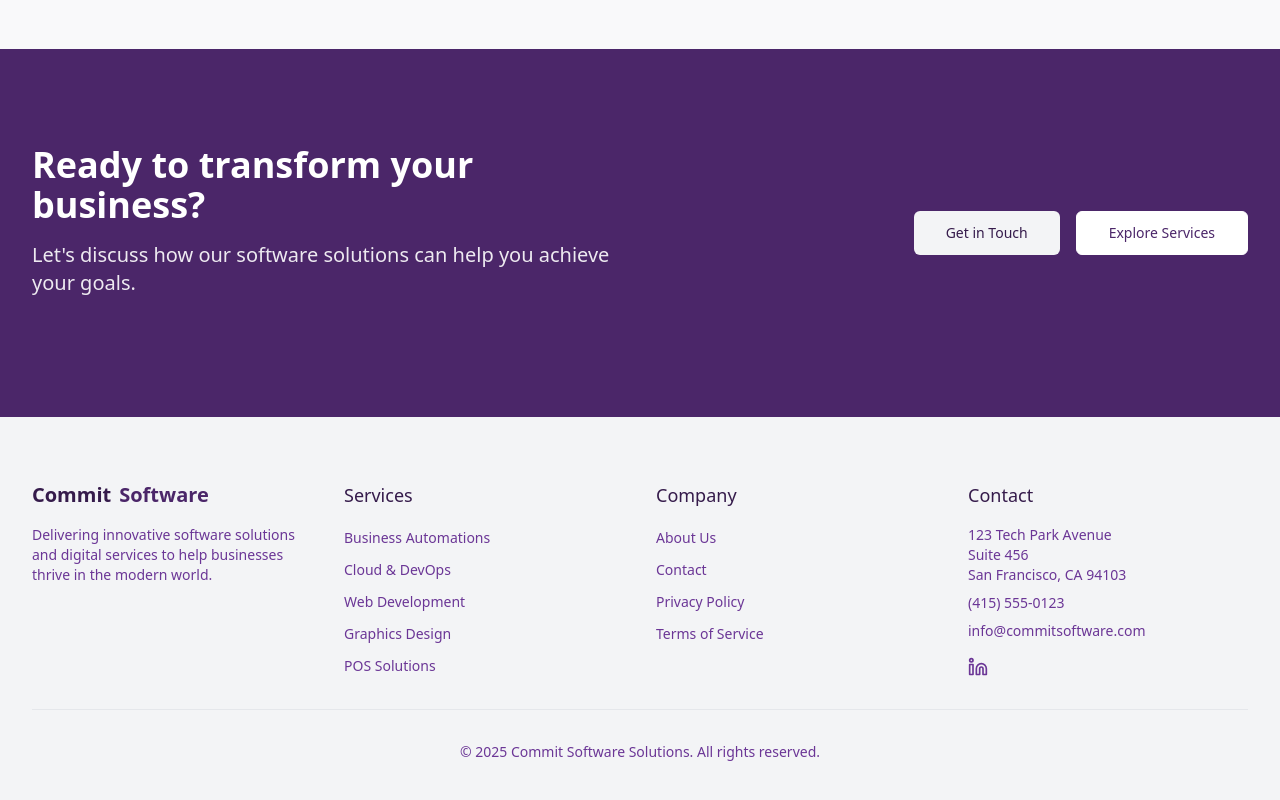
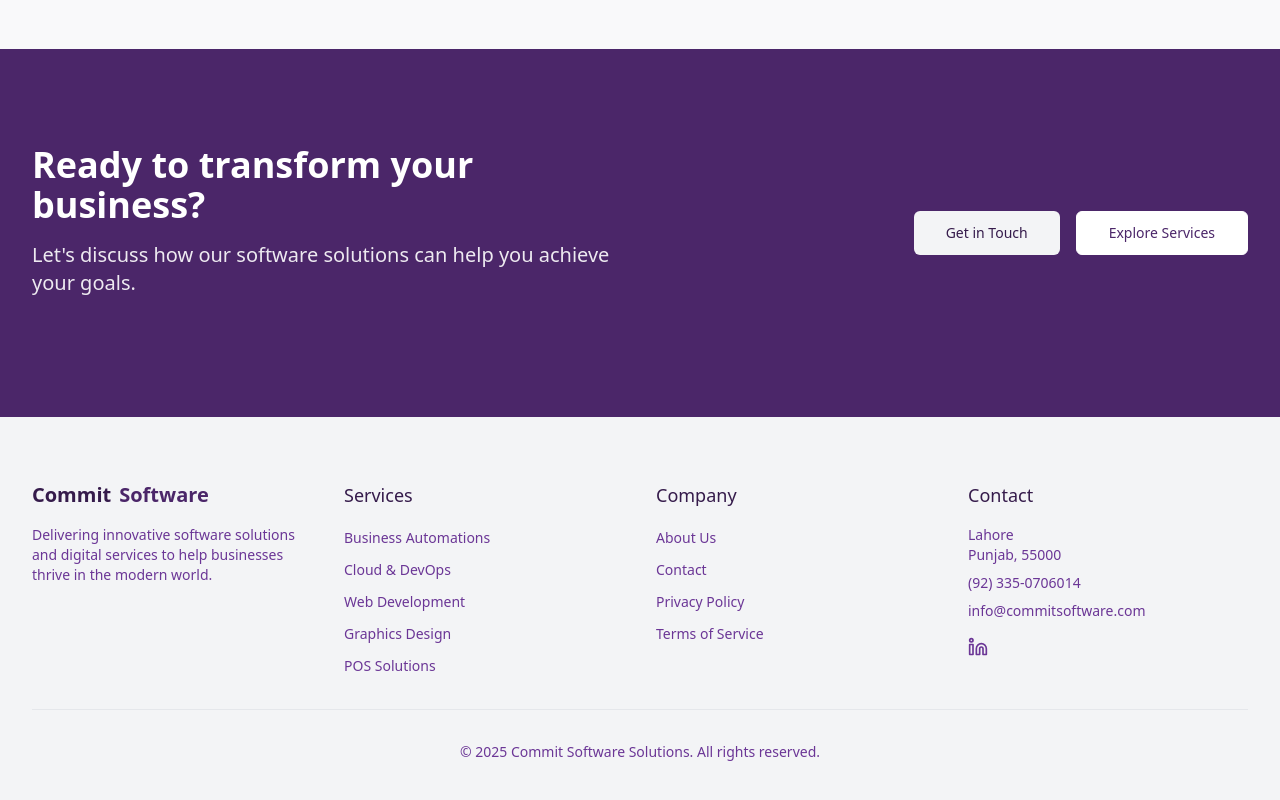
Before and after one commit to M-Hassan-Raza/CommitSoftwareSolutions, a Next.js app: page / in a window 1280 px wide. Shown: the part 2827-3627 px from the top of the page. Built offline with nearby package versions, Linux system fonts and the light colour scheme; a web font is replaced by a local one.

Commit message:
Fix the contact information in the website footer

```diff
--- a/components/layout/footer.tsx
+++ b/components/layout/footer.tsx
@@ -83,15 +83,13 @@ export default function Footer() {
             <h3 className="text-lg font-medium mb-4">Contact</h3>
             <address className="not-italic">
               <p className="text-sm text-muted-foreground mb-2">
-                123 Tech Park Avenue
+                Lahore
                 <br />
-                Suite 456
-                <br />
-                San Francisco, CA 94103
+                Punjab, 55000
               </p>
               <p className="text-sm text-muted-foreground mb-2">
-                <a href="tel:+14155550123" className="hover:text-primary">
-                  (415) 555-0123
+                <a href="tel:+923350706014" className="hover:text-primary">
+                  (92) 335-0706014
                 </a>
               </p>
               <p className="text-sm text-muted-foreground mb-4">
```
